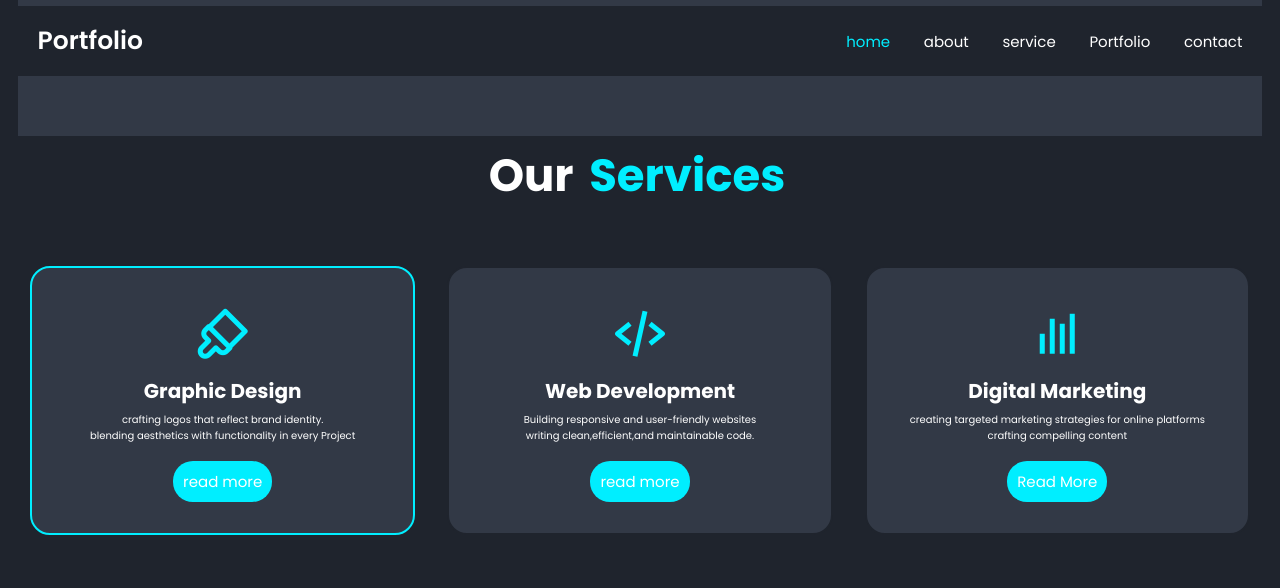
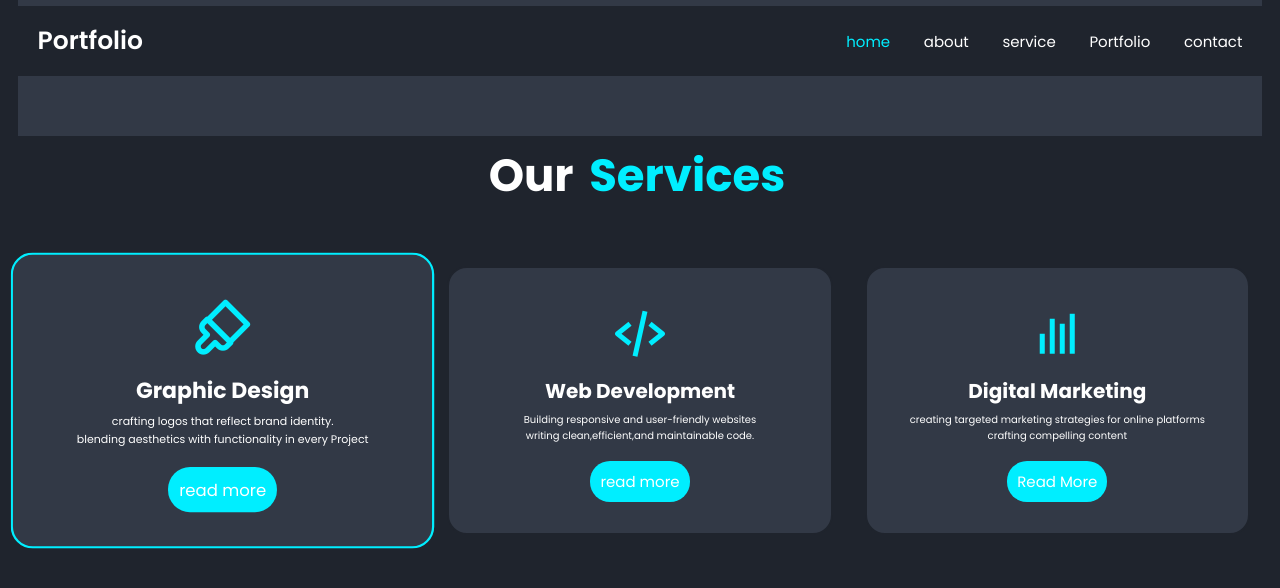
Before and after one commit to abdullrahman01/c_v, a plain HTML site: page index.html in a window 1280 px wide. In both pictures the pointer is over the element 222 px from the left and 2522 px from the top of the page. Shown: the part 2122-2710 px from the top of the page. Drawn offline with nearby package versions, Linux system fonts and the light colour scheme.

Commit message:
Update style.css

```diff
--- a/style.css
+++ b/style.css
@@ -204,6 +204,7 @@ font-size: 4.5rem;}
     }
     .service-box:hover{
         border-color: var(--main-color);
+        scale:1.1
     }
     .portfolio{
         background: var(--second-bg-color);
```
